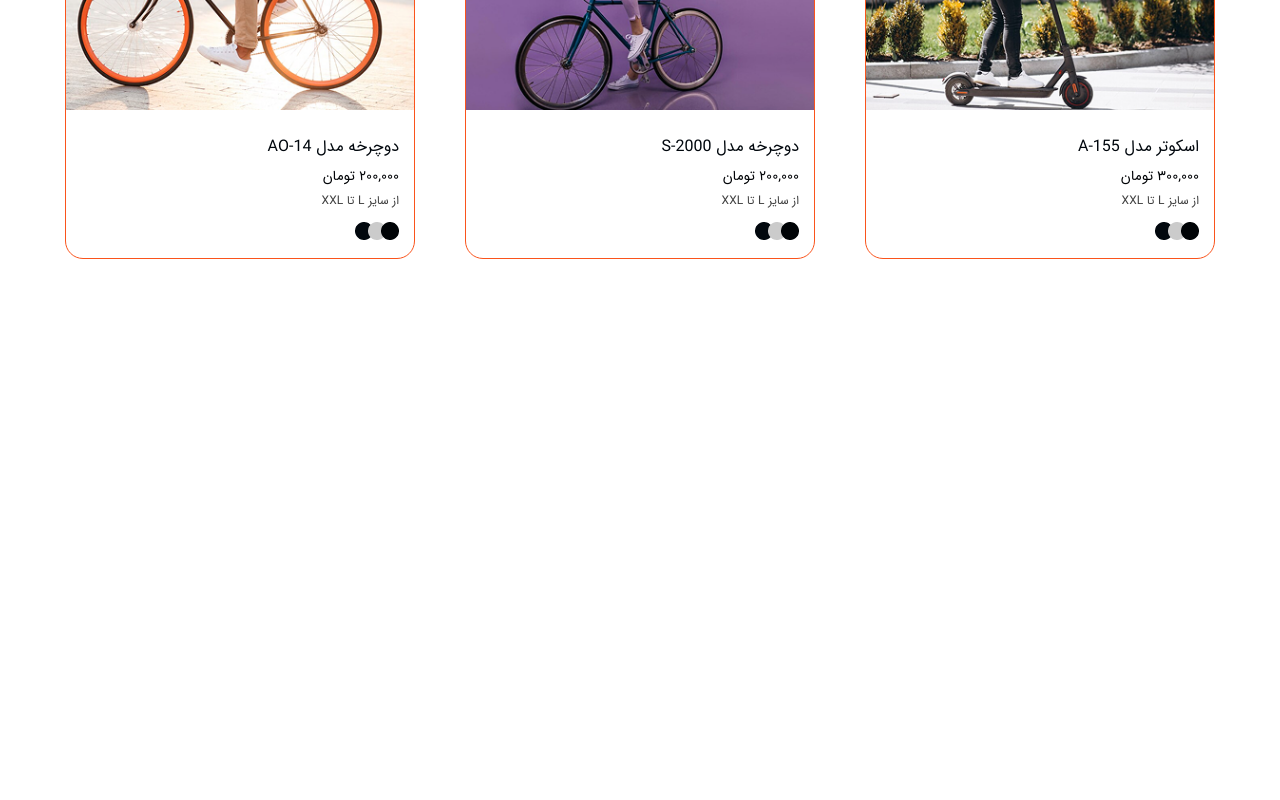
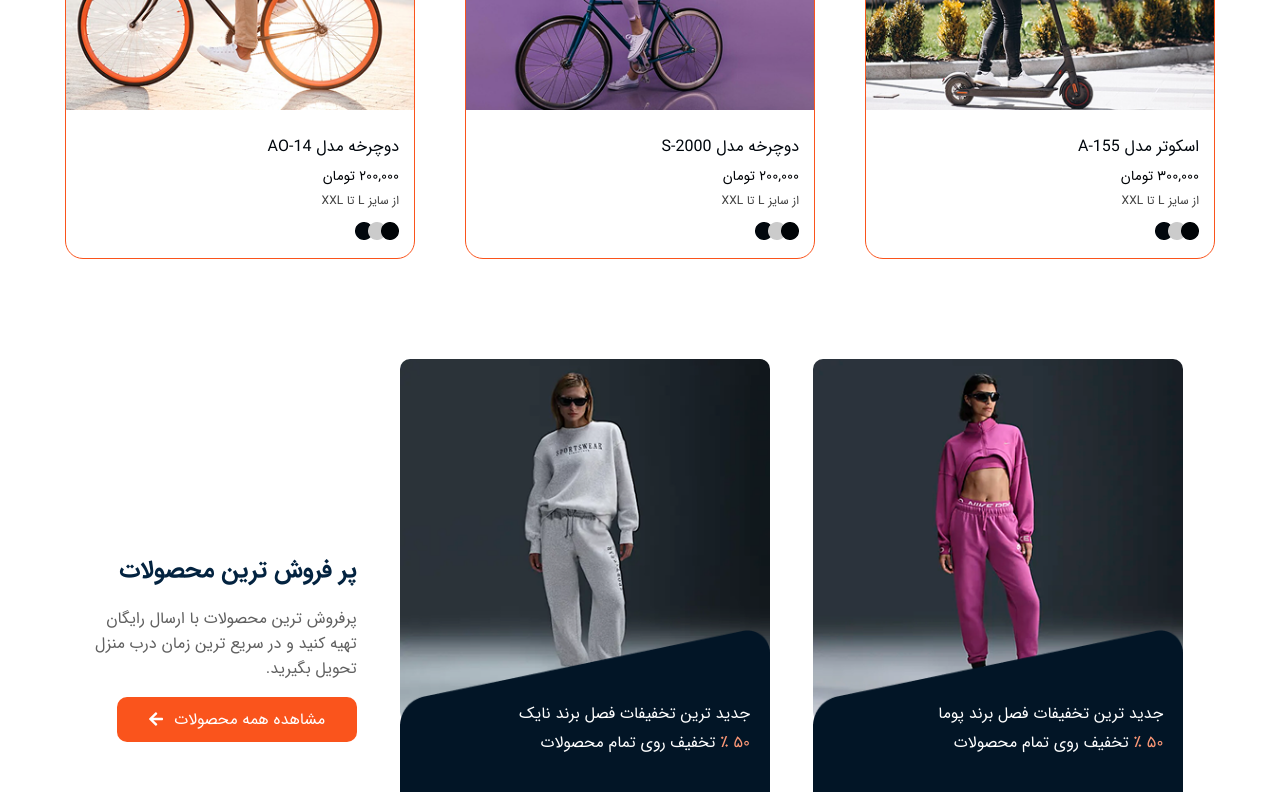
Before and after one commit to NooberThanYall/FitLand, a React (Vite) app: page / in a window 1280 px wide. Shown: the part 3768-4568 px from the top of the page. Before the commit the page ends 4062 px from the top, so only its background shows below. Built offline with nearby package versions, Linux system fonts and the light colour scheme.

Commit message:
develope html templets most sell section

```diff
--- /dev/null
+++ b/src/Components/MostSell/MostSell.tsx
@@ -0,0 +1,32 @@
+import './MostSell.css'
+import './mediaMostSell.css'
+import { FaArrowLeft } from "react-icons/fa";
+
+export default function MostSell() {
+    return (
+        <div className='container'>
+            <div className="container-card-new-brand">
+
+                <div className="first-card-new-brand">
+                    <img src="Imgs/img-most-sell-1.png" className='img-card-new-brand' />
+                    <img src="Imgs/blue-img.png" className='img-blue-new-brand' />
+                    <p className='des-cards'><abbr style={{ color: '#FC9877' }}>۵۰ ٪</abbr> تخفیف روی تمام محصولات </p>
+                    <p className='des-cards'>جدید ترین تخفیفات فصل برند پوما</p>
+                </div>
+
+                <div className="sec-card-new-brand">
+                    <img src="Imgs/img-most-sell-2.png" className='img-card-new-brand' />
+                    <img src="Imgs/blue-img.png" className='img-blue-new-brand' />
+                    <p className='des-cards'><abbr style={{ color: '#FC9877' }}>۵۰ ٪</abbr> تخفیف روی تمام محصولات </p>
+                    <p className='des-cards'>جدید ترین تخفیفات فصل برند نایک</p>
+                </div>
+
+                <div className="container-new-brand-left">
+                    <h1 className='title-new-brand-left'>پر فروش ترین محصولات</h1>
+                    <p className="desc-new-brand-left">پرفروش ترین محصولات با ارسال رایگان تهیه کنید و در سریع ترین زمان درب منزل تحویل بگیرید.</p>
+                    <button className="btn-new-brand-left">مشاهده همه محصولات <FaArrowLeft className='icon-btn-new-brand' /></button>
+                </div>
+            </div>
+        </div>
+    )
+}
--- a/src/Pages/Home/Home.tsx
+++ b/src/Pages/Home/Home.tsx
@@ -4,6 +4,7 @@ import VipOffer from '../../Components/VipOffer/VipOffer'
 import NewShoes from '../../Components/NewShoes/NewShoes'
 import ImgBike from '../../Components/ImgBike/ImgBike'
 import VipOffBike from '../../Components/VipOffBike/VipOffBike'
+import MostSell from '../../Components/MostSell/MostSell'
 
 export default function Home() {
   return (
@@ -14,6 +15,7 @@ export default function Home() {
         <NewShoes />
         <ImgBike />
         <VipOffBike />
+        <MostSell />
     </div>
   )
 }
```
Also changed, not shown: public/Imgs/img-most-sell-1.png (added), public/Imgs/img-most-sell-2.png (added), src/Components/MostSell/MostSell.css (added), src/Components/MostSell/mediaMostSell.css (added).
